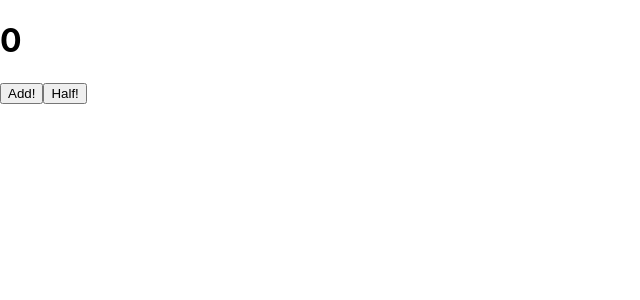
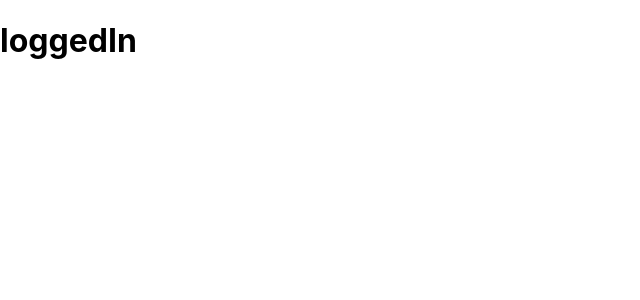
Before and after one commit to imran-kkz/react-canvas, a React (Create React App) app: page / in a window 1280 px wide. Shown: the top 300 px of the page, without its empty margins (0-640 px from the left). Built offline with nearby package versions, Linux system fonts and the light colour scheme.

Commit message:
learning conditionals

```diff
--- a/src/App.js
+++ b/src/App.js
@@ -1,16 +1,27 @@
 import React, {Component} from 'react'
-import NumberState from './NumberState'
+import Condition from './Condition'
 
 class App extends Component {
   constructor () {
     super()
     this.state = {
-      loggedIn: false
+      loggedIn: true
+    }
   }
+
+  componentDidMount() {
+    setTimeout(() => {
+      this.setState({
+        loggedIn: false
+      })
+    }, 1500)
   }
+
   render() {
     return (
-      <NumberState />
+      <div>
+        <Condition loggedIn={this.state.loggedIn}/>
+      </div>
     )
   }
 }
--- a/src/Condition.js
+++ b/src/Condition.js
@@ -1,11 +1,18 @@
 import React from 'react'
 
 function Condition(props) {
-    return (
-        <div>
-
-        </div>
-    )
+    console.log(props.loggedIn)
+    if (props.loggedIn == true){
+        return(
+            <h1>loading...</h1>
+        )
+    } else {
+        return (
+            <div>
+                <h1>loggedIn</h1>
+            </div>
+        )
+    }
 }
 
 export default Condition
--- a/src/NumberState.js
+++ b/src/NumberState.js
@@ -26,21 +26,21 @@ class NumberState extends React.Component {
         })
     }
 
-    componentDidMount() { //you were just rendered - will only run once
-        // do something before my app renders so that I can do things
-    }
+    // componentDidMount() { //you were just rendered - will only run once
+    //     // do something before my app renders so that I can do things
+    // }
 
-    componentWillReceiveProps() {
-        // someone just gave you a gift - every single time you receive props, it will run this component
-    }
+    // componentWillReceiveProps() {
+    //     // someone just gave you a gift - every single time you receive props, it will run this component
+    // }
 
-    shouldComponentUpdate() {
-        // making a decision if you need to change
-    }
+    // shouldComponentUpdate() {
+    //     // making a decision if you need to change
+    // }
 
-    componentWillUnmount() {
-        // cleanup or teardown of components
-    }
+    // componentWillUnmount() {
+    //     // cleanup or teardown of components
+    // }
     render() {
         return (
             <div>
--- a/src/index.js
+++ b/src/index.js
@@ -2,10 +2,8 @@ import React from 'react';
 import ReactDOM from 'react-dom';
 import './index.css';
 import App from './App';
-import Events from './Events'
 
 ReactDOM.render(
     <App />,
-    // <Events />,
   document.getElementById('root')
 )
```
